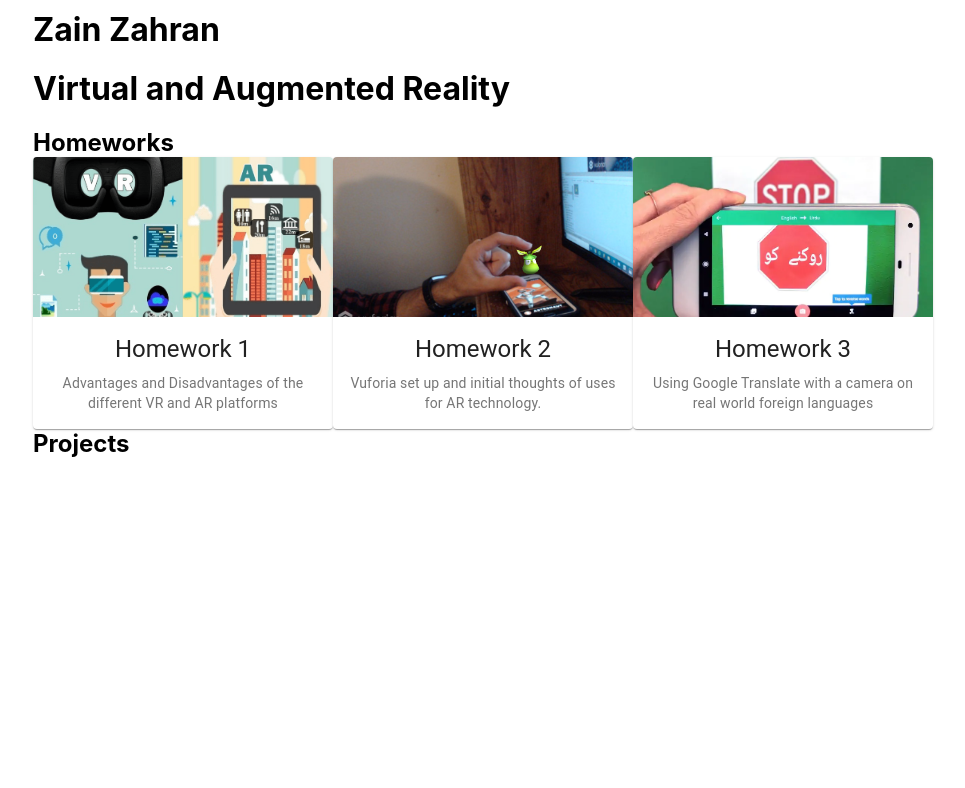
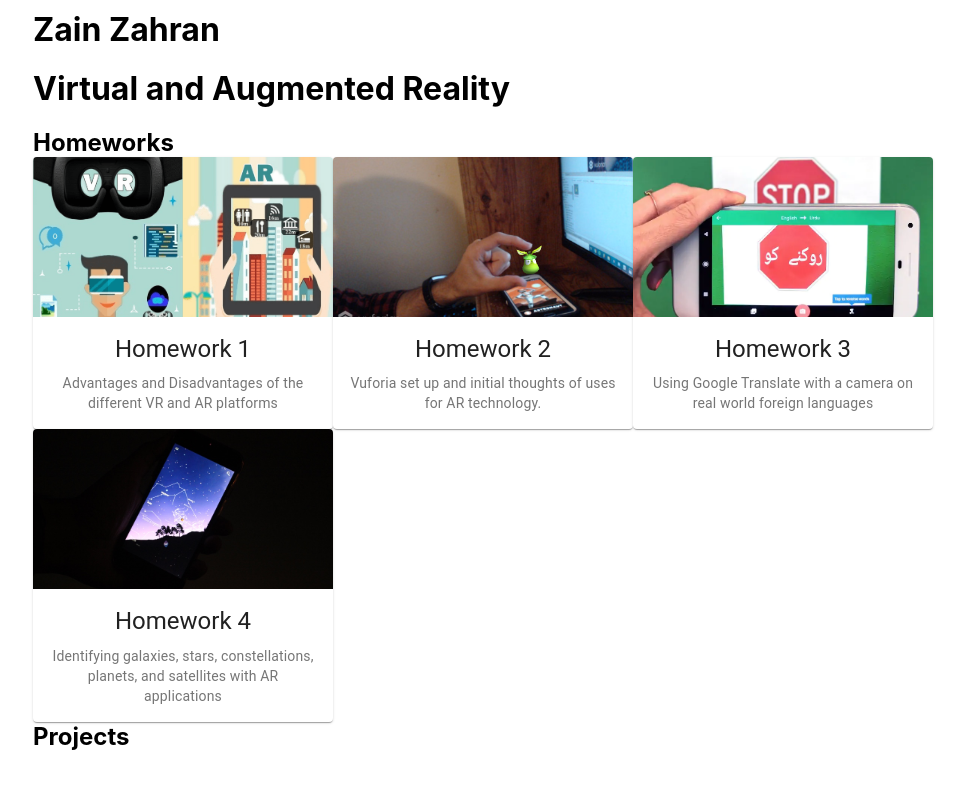
Before and after one commit to zainz23/zainzahran.tech, a React (Create React App) app in the folder zainzahran-tech/: page /CS428 in a window 1280 px wide. Shown: the top 788 px of the page, without its empty margins (137-1102 px from the left). Built offline with nearby package versions, Linux system fonts and the light colour scheme.

Commit message:
Adds hw4

```diff
--- a/zainzahran-tech/src/components/CS428/CS428.js
+++ b/zainzahran-tech/src/components/CS428/CS428.js
@@ -42,7 +42,8 @@ class CS428 extends React.Component {
             arr: [
                 { name: "hw1", isActive: false },
                 { name: "hw2", isActive: false },
-                { name: "hw3", isActive: false }
+                { name: "hw3", isActive: false },
+                { name: "hw4", isActive: false }
             ]
         };
         this.handleClickOpen = this.handleClickOpen.bind(this);
--- a/zainzahran-tech/src/components/CS428/dataset.json
+++ b/zainzahran-tech/src/components/CS428/dataset.json
@@ -28,5 +28,15 @@
     "img": "/assets/hw3/thumbnail.png",
     "src": "https://drive.google.com/file/d/1nXggnt99mLOEwGK9GaiUO_rCXFx_PZko/preview",
     "desc": "Using Google Translate with a camera on real world foreign languages"
+  },
+  {
+    "name": "Homework 4",
+    "abbrev": "HW4",
+    "week": "4",
+    "type": "hw",
+    "title": "Sky Viewing in AR",
+    "img": "/assets/hw4/thumbnail.jpg",
+    "src": "https://drive.google.com/file/d/1N8e76eB2VpFbYsRo7BvUsfI4C0pbk6-l/preview",
+    "desc": "Identifying galaxies, stars, constellations, planets, and satellites with AR applications"
   }
 ]
```
Also changed, not shown: zainzahran-tech/public/assets/hw4/thumbnail.jpg (added).
